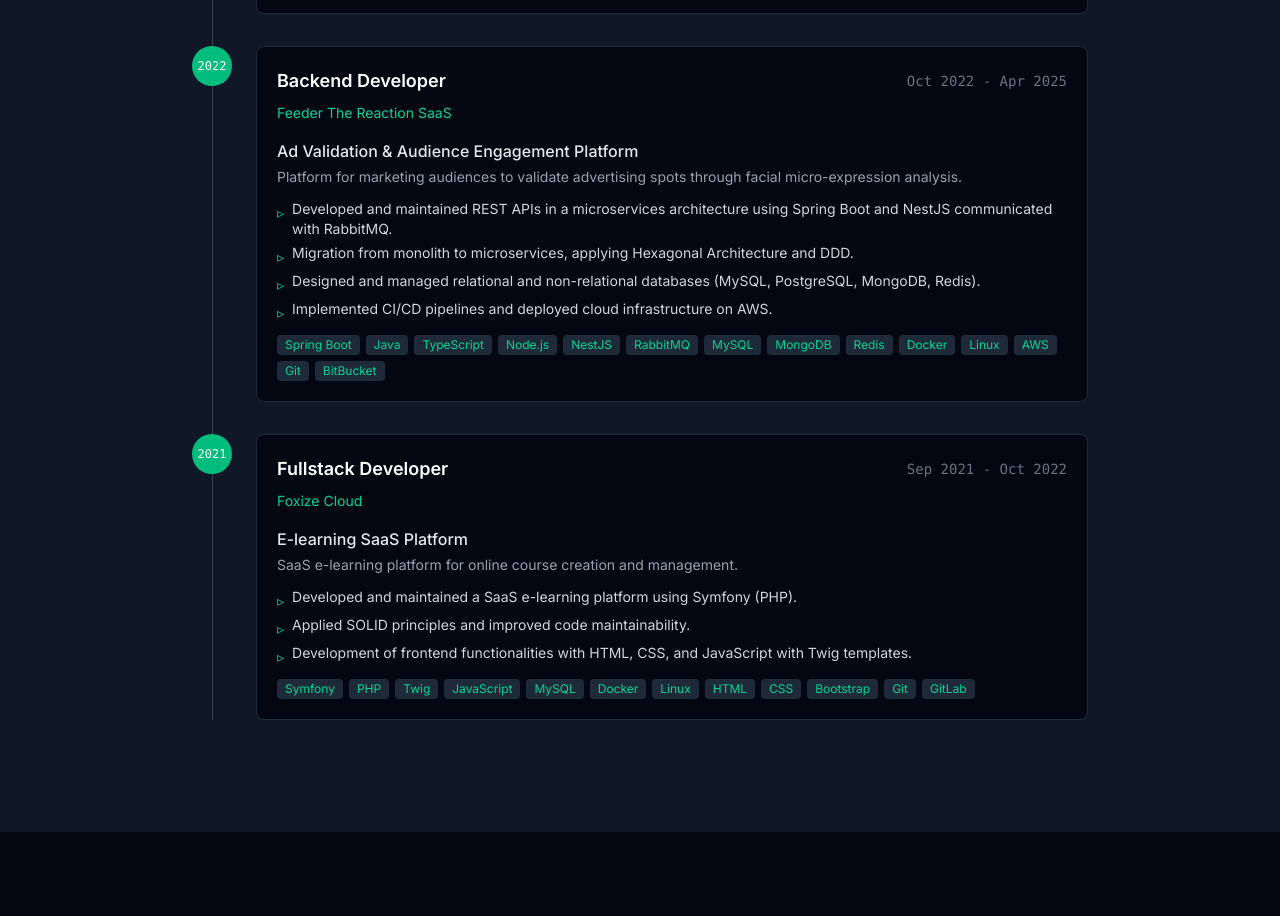
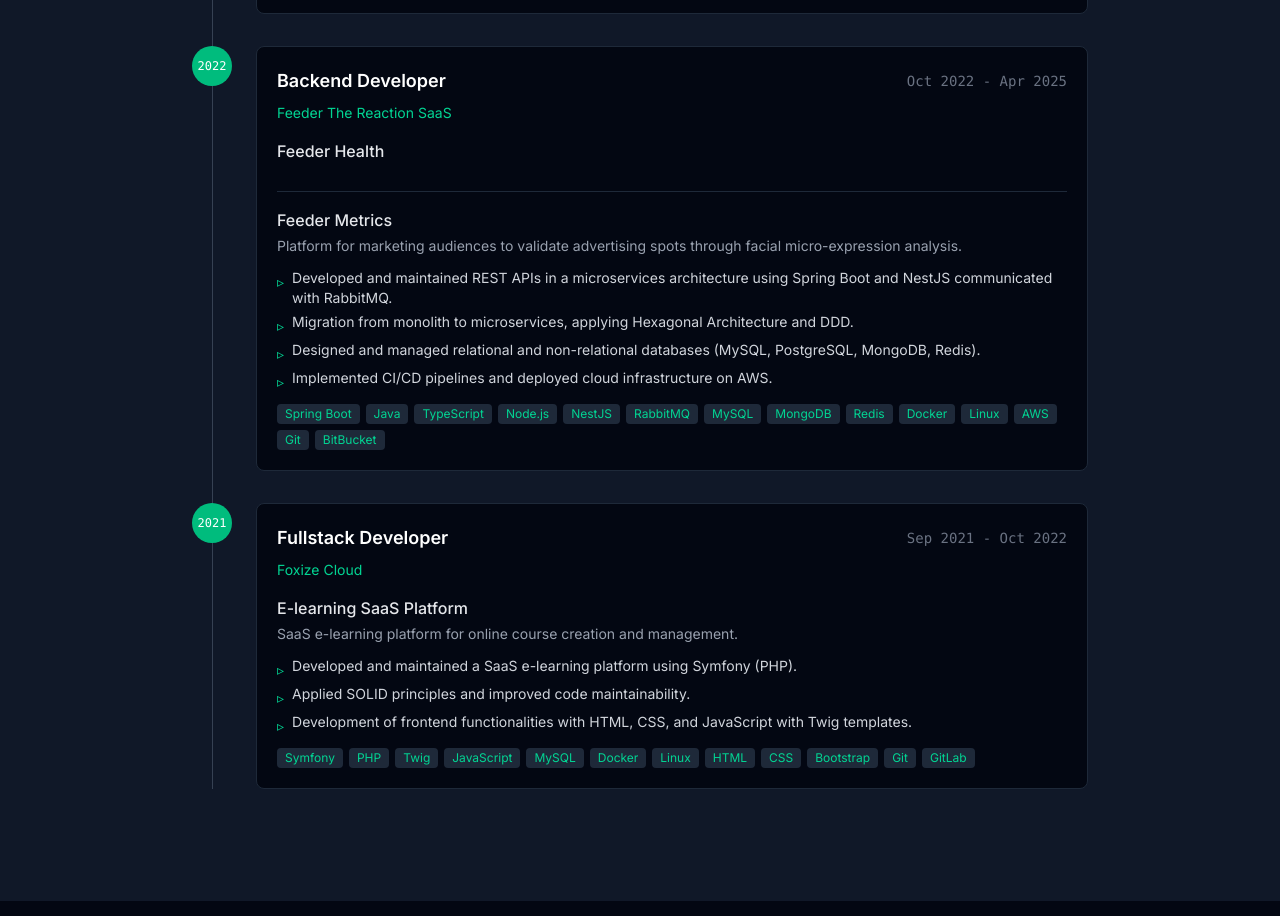
Before and after one commit to albertmenendezg/portfolio, a Next.js app: page / in a window 1280 px wide. Shown: the part 2060-2976 px from the top of the page. Built offline with nearby package versions, Linux system fonts and the light colour scheme.

Commit message:
Split feeder into feeder-health and feeder-metrics projects

```diff
--- a/src/data/portfolio.ts
+++ b/src/data/portfolio.ts
@@ -30,9 +30,15 @@ export const experience = [
     positionKey: "experience.feeder.position",
     projects: [
       {
-        nameKey: "experience.feeder.projects.main.name",
-        descriptionKey: "experience.feeder.projects.main.description",
-        tasksKey: "experience.feeder.projects.main.tasks",
+        nameKey: "experience.feeder.projects.feeder-health.name",
+        descriptionKey: "experience.feeder.projects.feeder-health.description",
+        tasksKey: "experience.feeder.projects.feeder-health.tasks",
+        tech: []
+      },
+      {
+        nameKey: "experience.feeder.projects.feeder-metrics.name",
+        descriptionKey: "experience.feeder.projects.feeder-metrics.description",
+        tasksKey: "experience.feeder.projects.feeder-metrics.tasks",
         tech: ["Spring Boot", "Java", "TypeScript", "Node.js", "NestJS", "RabbitMQ", "MySQL", "MongoDB", "Redis", "Docker", "Linux", "AWS", "Git", "BitBucket"]
       }
     ]
--- a/src/i18n/locales/en.json
+++ b/src/i18n/locales/en.json
@@ -47,8 +47,13 @@
     "feeder": {
       "position": "Backend Developer",
       "projects": {
-        "main": {
-          "name": "Ad Validation & Audience Engagement Platform",
+        "feeder-health": {
+          "name": "Feeder Health",
+          "description": "",
+          "tasks": []
+        },
+        "feeder-metrics": {
+          "name": "Feeder Metrics",
           "description": "Platform for marketing audiences to validate advertising spots through facial micro-expression analysis.",
           "tasks": [
             "Developed and maintained REST APIs in a microservices architecture using Spring Boot and NestJS communicated with RabbitMQ.",
```
